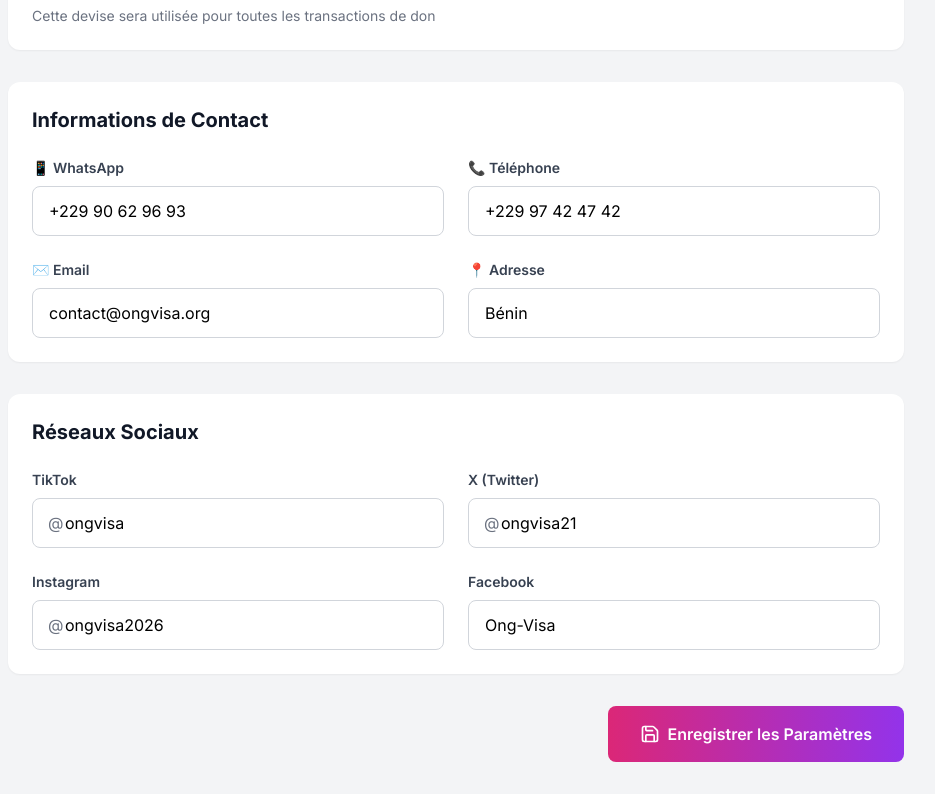
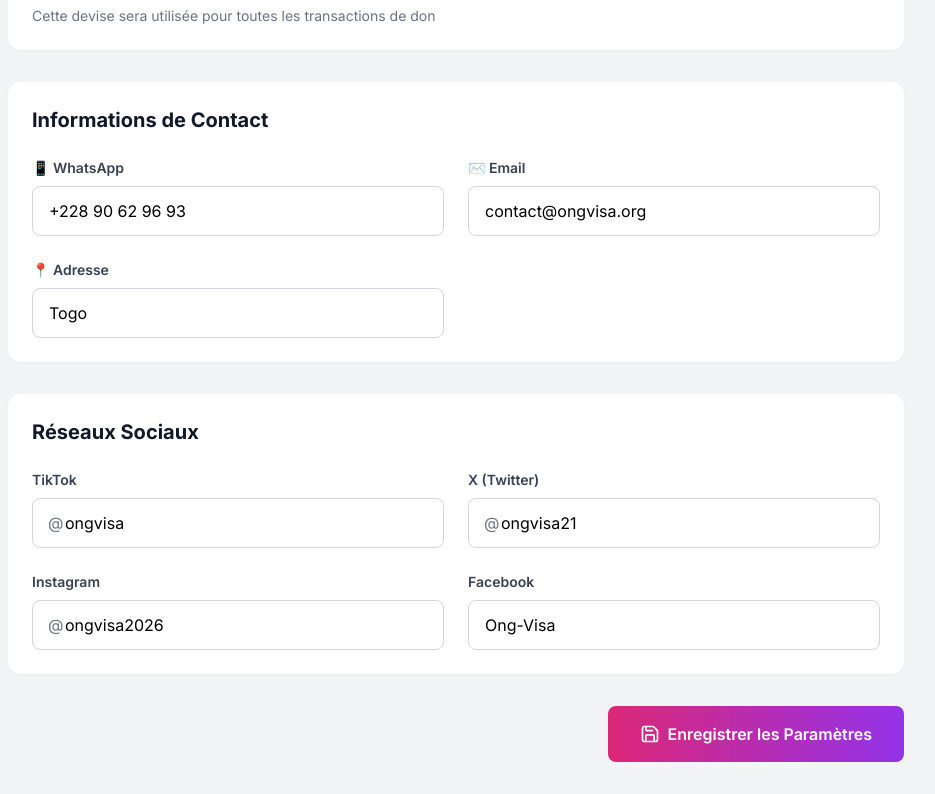
Before and after one commit to ZEUSFLUTTER/visa, a Next.js app: page /admin/settings in a window 1280 px wide. Shown: the part 817-1611 px from the top of the page, without its empty margins (328-1263 px from the left). Built offline with nearby package versions, Linux system fonts and the light colour scheme.

Commit message:
update admin page

```diff
--- a/app/admin/layout.tsx
+++ b/app/admin/layout.tsx
@@ -53,7 +53,7 @@ export default function AdminLayout({
             />
           </div>
           <div>
-            <h1 className="text-lg font-bold text-white">VISA DAM</h1>
+            <h1 className="text-lg font-bold text-white">ONG VISA</h1>
             <p className="text-xs text-purple-300">Admin Panel</p>
           </div>
         </div>
--- a/app/admin/login/page.tsx
+++ b/app/admin/login/page.tsx
@@ -108,18 +108,7 @@ export default function AdminLogin() {
           </form>
 
           {/* Info Box */}
-          <div className="mt-6 p-4 bg-purple-50 rounded-lg border border-purple-200">
-            <p className="text-sm text-purple-800 font-semibold mb-2">
-              🔑 Identifiants par défaut :
-            </p>
-            <p className="text-sm text-purple-700">
-              <strong>Utilisateur :</strong> admin<br />
-              <strong>Mot de passe :</strong> visadam2024
-            </p>
-            <p className="text-xs text-purple-600 mt-2">
-              ⚠️ Changez ces identifiants après votre première connexion !
-            </p>
-          </div>
+
         </div>
 
         {/* Back to Site */}
--- a/app/admin/settings/page.tsx
+++ b/app/admin/settings/page.tsx
@@ -8,10 +8,9 @@ export default function AdminSettings() {
     siteName: 'ONG VISA DAM',
     logo: '',
     currency: 'FCFA',
-    whatsapp: '+229 90 62 96 93',
-    phone: '+229 97 42 47 42',
+    whatsapp: '+228 90 62 96 93',
     email: 'contact@ongvisa.org',
-    address: 'Bénin',
+    address: 'Togo',
     tiktok: '@ongvisa',
     twitter: '@ongvisa21',
     instagram: '@ongvisa2026',
@@ -150,22 +149,11 @@ export default function AdminSettings() {
                 value={settings.whatsapp}
                 onChange={(e) => setSettings({ ...settings, whatsapp: e.target.value })}
                 className="w-full px-4 py-3 border border-gray-300 rounded-lg focus:ring-2 focus:ring-pink-500"
-                placeholder="+229 90 62 96 93"
+                placeholder="+228 90 62 96 93"
               />
             </div>
 
-            <div>
-              <label className="block text-sm font-semibold text-gray-700 mb-2">
-                📞 Téléphone
-              </label>
-              <input
-                type="text"
-                value={settings.phone}
-                onChange={(e) => setSettings({ ...settings, phone: e.target.value })}
-                className="w-full px-4 py-3 border border-gray-300 rounded-lg focus:ring-2 focus:ring-pink-500"
-                placeholder="+229 97 42 47 42"
-              />
-            </div>
+
 
             <div>
               <label className="block text-sm font-semibold text-gray-700 mb-2">
@@ -189,7 +177,7 @@ export default function AdminSettings() {
                 value={settings.address}
                 onChange={(e) => setSettings({ ...settings, address: e.target.value })}
                 className="w-full px-4 py-3 border border-gray-300 rounded-lg focus:ring-2 focus:ring-pink-500"
-                placeholder="Bénin"
+                placeholder="Togo"
               />
             </div>
           </div>
```
